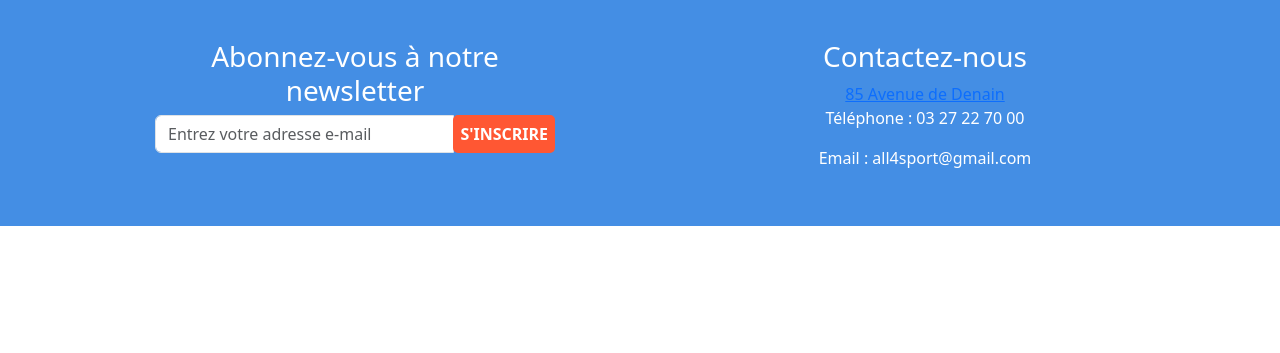
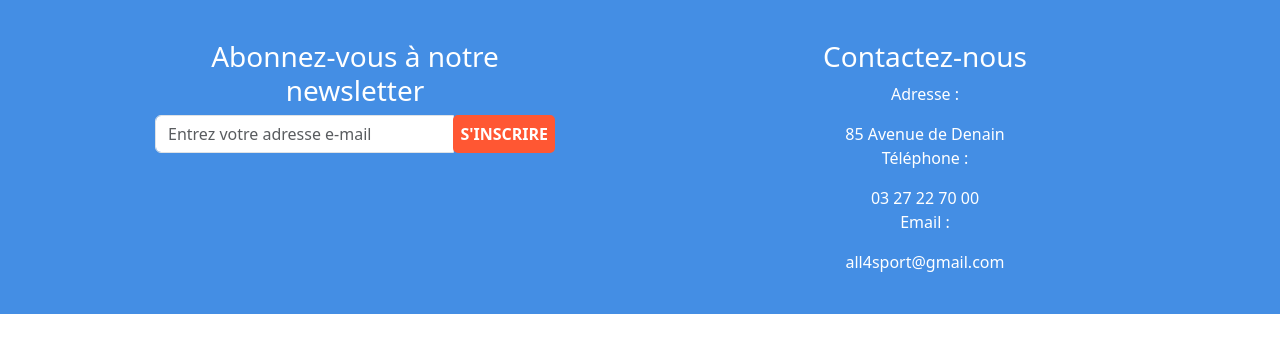
Before and after one commit to oriswalft/Projet-AP3, a Symfony app: template templates/base.html.twig in a window 1280 px wide. Shown: the part 201-554 px from the top of the page. Run offline with Twig, Linux system fonts and the light colour scheme; the template is opened without the code that fills it, so the values that code supplies are empty; some libraries are stand-ins or nearby versions.

Commit message:
Ajout de riderections sur le footer

```diff
--- a/public/CSS/style.css
+++ b/public/CSS/style.css
@@ -106,3 +106,39 @@ hr {
     border-color: #FF8955;
     transform: scale(1.05);
 }
+
+a.phone-link {
+    color: #ffffff;
+    /* Couleur du lien pour le numéro de téléphone */
+    text-decoration: none;
+    /* Supprimer le soulignement par défaut */
+}
+
+a.phone-link:hover {
+    color: red;
+    /* Couleur du lien au survol de la souris */
+}
+
+a.address-link {
+    color: #ffffff;
+    /* Couleur du lien pour l'adresse */
+    text-decoration: none;
+    /* Supprimer le soulignement par défaut */
+}
+
+a.address-link:hover {
+    color: orange;
+    /* Couleur du lien au survol de la souris */
+}
+
+a.email-link {
+    color: #ffffff;
+    /* Couleur du lien pour l'adresse e-mail */
+    text-decoration: none;
+    /* Supprimer le soulignement par défaut */
+}
+
+a.email-link:hover {
+    color: magenta;
+    /* Couleur du lien au survol de la souris */
+}
--- a/templates/base.html.twig
+++ b/templates/base.html.twig
@@ -89,10 +89,13 @@
                 <div class="col-md-6">
                     <div class="contact">
                         <h3>Contactez-nous</h3>
-                        <a href="https://www.google.com/maps/place/85+Av.+de+Denain,+59300+Valenciennes/@50.3543494,3.4995157,17z/data=!3m1!4b1!4m6!3m5!1s0x47c2ec4b08b7d9df:0x9e3e3453d92c2b80!8m2!3d50.3543494!4d3.4995157!16s%2Fg%2F11c0y1hvg0?entry=ttu"
+                      <p> Adresse : </p> <a class=address-link href="https://www.google.com/maps/place/85+Av.+de+Denain,+59300+Valenciennes/@50.3543494,3.4995157,17z/data=!3m1!4b1!4m6!3m5!1s0x47c2ec4b08b7d9df:0x9e3e3453d92c2b80!8m2!3d50.3543494!4d3.4995157!16s%2Fg%2F11c0y1hvg0?entry=ttu"
                         target="_blank">85 Avenue de Denain</a>
-                        <p>Téléphone : 03 27 22 70 00</p>
-                        <p>Email : all4sport@gmail.com</p>
+                        <br>
+                   <p> Téléphone : </p> <a class=phone-link href="tel:03 27 22 70 00"> 03 27 22 70 00</a>
+                        <br>
+                        <p>Email :</p>
+                        <a class=email-link href="https://mail.google.com/mail/u/0/#inbox?compose=CllgCJZdBnphDTxTdlgWpcwZLFwGhhSJfTtZZSDKcgLfJnPDspFVpsSXBrLKsnZQDDmCgrgptVB">all4sport@gmail.com</a>
                     </div>
                 </div>
             </div>
```
